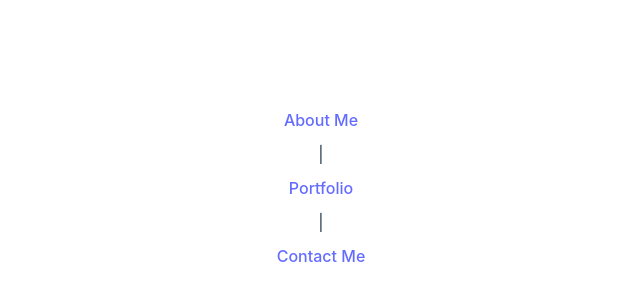
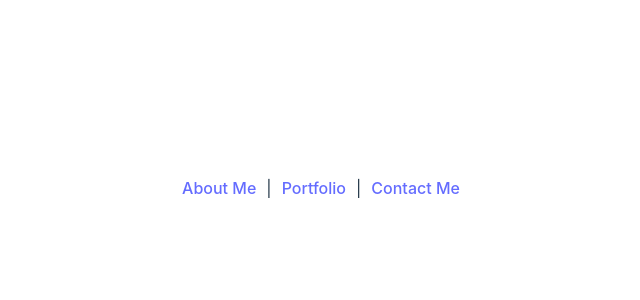
Before and after one commit to Clkwong3/dev-mosaic, a React (Vite) app: page / in a window 1280 px wide. Shown: the part 212-512 px from the top of the page, without its empty margins (319-959 px from the left). Built offline with nearby package versions, Linux system fonts and the light colour scheme.

Commit message:
Stylize Navigation.jsx

```diff
--- a/src/components/Navigation.jsx
+++ b/src/components/Navigation.jsx
@@ -1,24 +1,18 @@
 const Navigation = ({ changePage }) => {
-  // Define styles for links and separators
-  const linkStyle = { margin: "10px" };
-  const separatorStyle = { margin: "5px" };
-
   // Create a navigation bar with links that trigger the changePage function
   return (
-    <nav className="navbar-menu">
-      <section>
-        <div style={linkStyle} onClick={() => changePage("aboutMe")}>
-          <a href="#">About Me</a>
-        </div>
-        <span style={separatorStyle}>|</span>{" "}
-        <div style={linkStyle} onClick={() => changePage("portfolio")}>
-          <a href="#">Portfolio</a>
-        </div>
-        <span style={separatorStyle}>|</span>
-        <div style={linkStyle} onClick={() => changePage("contactMe")}>
-          <a href="#">Contact Me</a>
-        </div>
-      </section>
+    <nav className="navbar-menu ">
+      <div className="link" onClick={() => changePage("aboutMe")}>
+        <a href="/about">About Me</a>
+      </div>
+      |
+      <div className="link" onClick={() => changePage("portfolio")}>
+        <a href="/portfolio">Portfolio</a>
+      </div>
+      |
+      <div className="link" onClick={() => changePage("contactMe")}>
+        <a href="/contact">Contact Me</a>
+      </div>
     </nav>
   );
 };
--- a/src/index.css
+++ b/src/index.css
@@ -55,6 +55,15 @@ button:focus-visible {
   outline: 4px auto -webkit-focus-ring-color;
 }
 
+.navbar-menu {
+  display: flex;
+  align-items: center;
+}
+
+.link {
+  margin: 10px;
+}
+
 @media (prefers-color-scheme: light) {
   :root {
     color: #213547;
```
